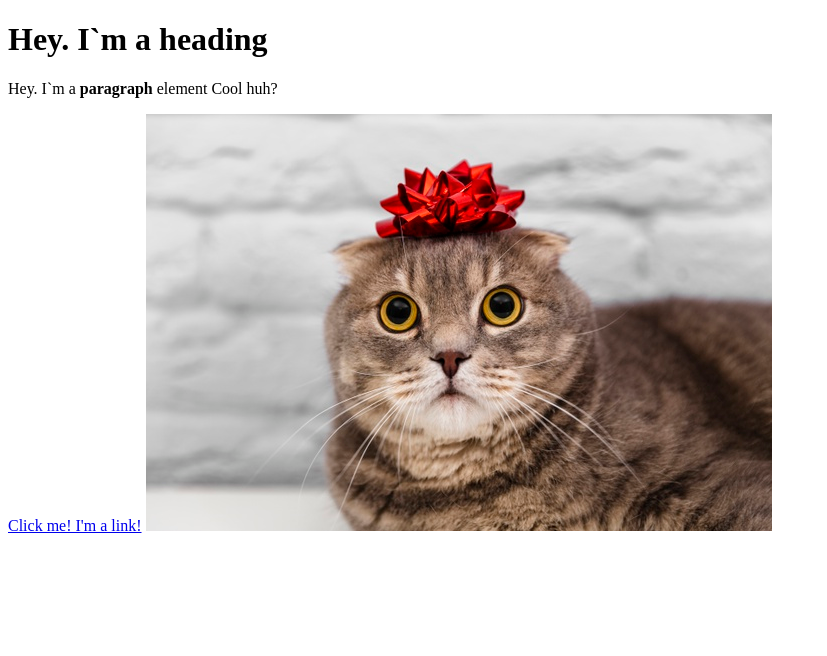
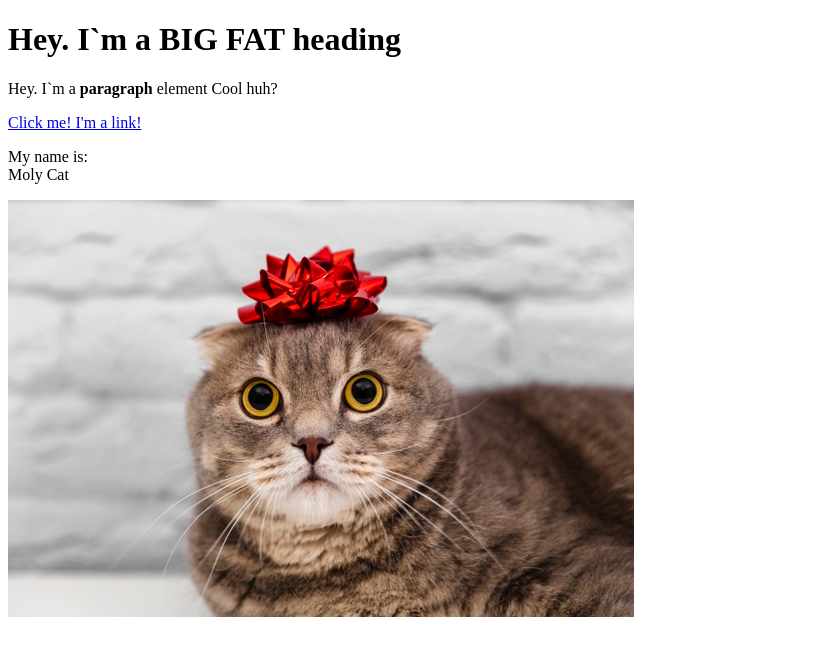
Before and after one commit to Frafean/cartoon-hero, a plain HTML site: page test.html in a window 1280 px wide. Shown: the whole page, without its empty margins (0-827 px from the left). Drawn offline with Linux system fonts and the light colour scheme.

Commit message:
added "BIG FAT" heading

```diff
--- a/test.html
+++ b/test.html
@@ -5,10 +5,12 @@
     <title>Test page</title>
 </head>
 <body>
-
+        <h1>Hey. I`m a BIG FAT heading</h1>
+        <p>Hey. I`m a <b>paragraph</b>  element Cool huh?</p>
+        <a href="https://www.google.com" target="_blank" title="Let`s go to Google">Click me! I'm a link!</a>
+        <p>My name is:<br>
+        Moly Cat</p>
+        </p>
+        <img src="img/cat.jpg">
 </body>
 </html>
-<h1>Hey. I`m a heading</h1>
-<p>Hey. I`m a <b>paragraph</b>  element Cool huh?</p>
-<a href="https://www.google.com" target="_blank" title="Let`s go to Google">Click me! I'm a link!</a>
-<img src="img/cat.jpg">
```
